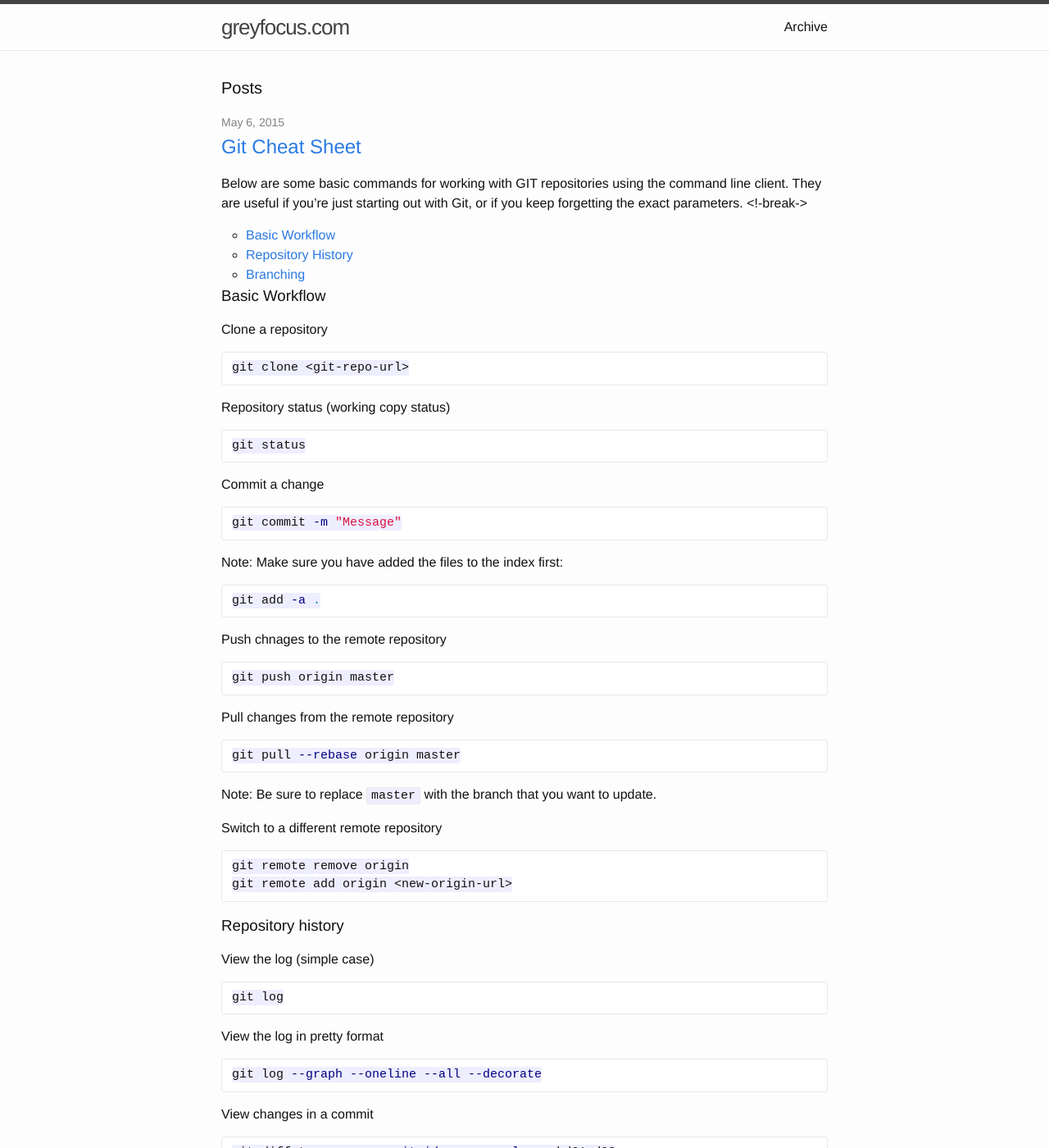
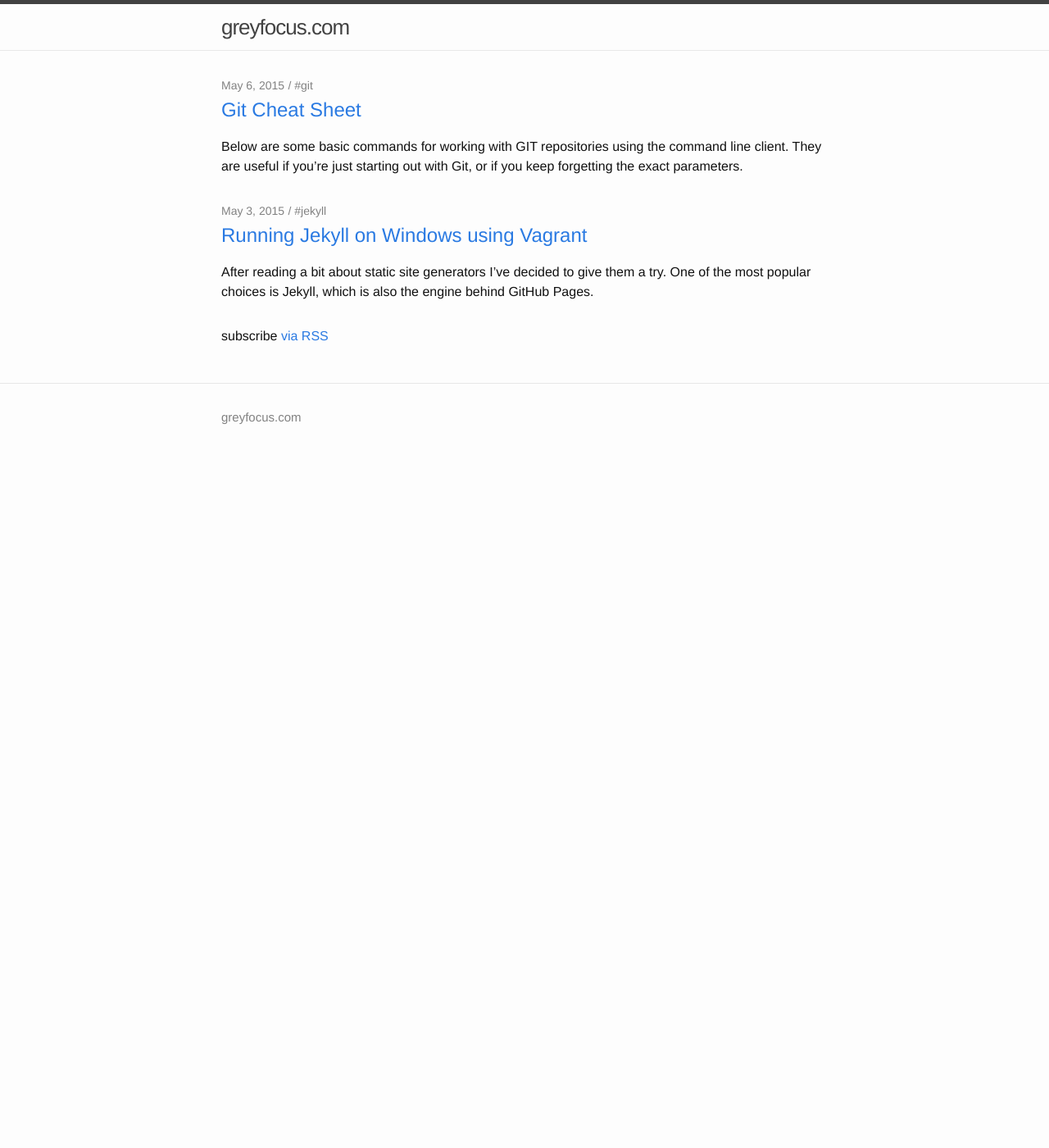
Before and after one commit to greyfocus/greyfocus.github.io, a Jekyll site: the page built from index.html, in a window 1280 px wide and 1400 px high. Shown: the whole window at 82% size. Built offline with Jekyll 4.4.1, drawn with Linux system fonts in a browser that asks for light colours; Markdown is read by kramdown in place of the engine named in the settings; some of the changed text lies outside the part shown.

Commit message:
Better support for excerpts. Fixed an old post.

````diff
--- a/_config.yml
+++ b/_config.yml
@@ -1,14 +1,8 @@
 # Site settings
 title: greyfocus.com
 description: > # this means to ignore newlines until "baseurl:"
-  Write an awesome description for your new site here. You can edit this
-  line in _config.yml. It will appear in your document head meta (for
-  Google search results) and in your feed.xml site description.
 baseurl: "" # the subpath of your site, e.g. /blog/
 url: "http://greyfocus.com" # the base hostname & protocol for your site
-
-# Produce an index of related posts
-lsi: true
 
 # Build settings
 markdown: redcarpet
@@ -18,9 +12,8 @@ permalink: /:year/:month/:title
 
 # Navigation
 pages_list:
-  Archive: '/archive/'
 
-excerpt_separator: "<!-- excerpt -->"
+excerpt_separator: "<!-- more -->"
 
 gems:
   - jekyll-sitemap
--- a/_includes/footer.html
+++ b/_includes/footer.html
@@ -1,8 +1,6 @@
 <footer class="site-footer">
 
   <div class="wrapper">
-
-    <h2 class="footer-heading">{{ site.title }}</h2>
 
     <div class="footer-col-wrapper">
       <div class="footer-col  footer-col-1">
--- a/_posts/2015-05-03-jekyll-using-vagrant.md
+++ b/_posts/2015-05-03-jekyll-using-vagrant.md
@@ -9,7 +9,7 @@ After reading a bit about static site generators I've decided to give them a
 try. One of the most popular choices is Jekyll, which is also the engine behind
 GitHub Pages.
 
-<!-break->
+<!-- more -->
 
 One of the main disadvantages of static site generators is that they require a
 minimal setup on the local machine, in order to edit posts.  Jekyll is based on
@@ -28,11 +28,17 @@ The following steps describe how to install Jekyll on Windows using Vagrant.
     vagrant plugin install vagrant-vbguest
     ```
 
-4.  Launch Vagrant
+4.  Clone this git repo which contains the Vagrant configuration:
 
-	``` bash
+    ``` bash
+    git clone https://github.com/greyfocus/vagrant-jekyll.git
+    ```
+
+5.  Launch Vagrant
+
+	  ``` bash
     vagrant up
-	```
+	  ```
 
 ## Workflow
 
--- a/_posts/2015-05-06-git-cheat-sheet.md
+++ b/_posts/2015-05-06-git-cheat-sheet.md
@@ -8,7 +8,9 @@ categories: git
 Below are some basic commands for working with GIT repositories using the
 command line client. They are useful if you're just starting out with Git, or if
 you keep forgetting the exact parameters.
-<!-break->
+
+<!-- more -->
+
 * [Basic Workflow](#basic-workflow)
 * [Repository History](#repository-history)
 * [Branching](#branching)
--- a/index.html
+++ b/index.html
@@ -4,13 +4,17 @@ layout: default
 
 <div class="home">
 
-  <h1 class="page-heading">Posts</h1>
-
   <ul class="post-list">
     {% for post in site.posts %}
       <li>
         <span class="post-meta">{{ post.date | date: "%b %-d, %Y" }}</span>
-
+        {% if post.categories != empty %}
+        <span class="post-meta"> /
+                {% for category in post.categories %}
+                #{{ category }}
+                {% endfor %}
+        </span>
+        {% endif %}
         <h2>
           <a class="post-link" href="{{ post.url | prepend: site.baseurl }}">{{ post.title }}</a>
         </h2>
````
